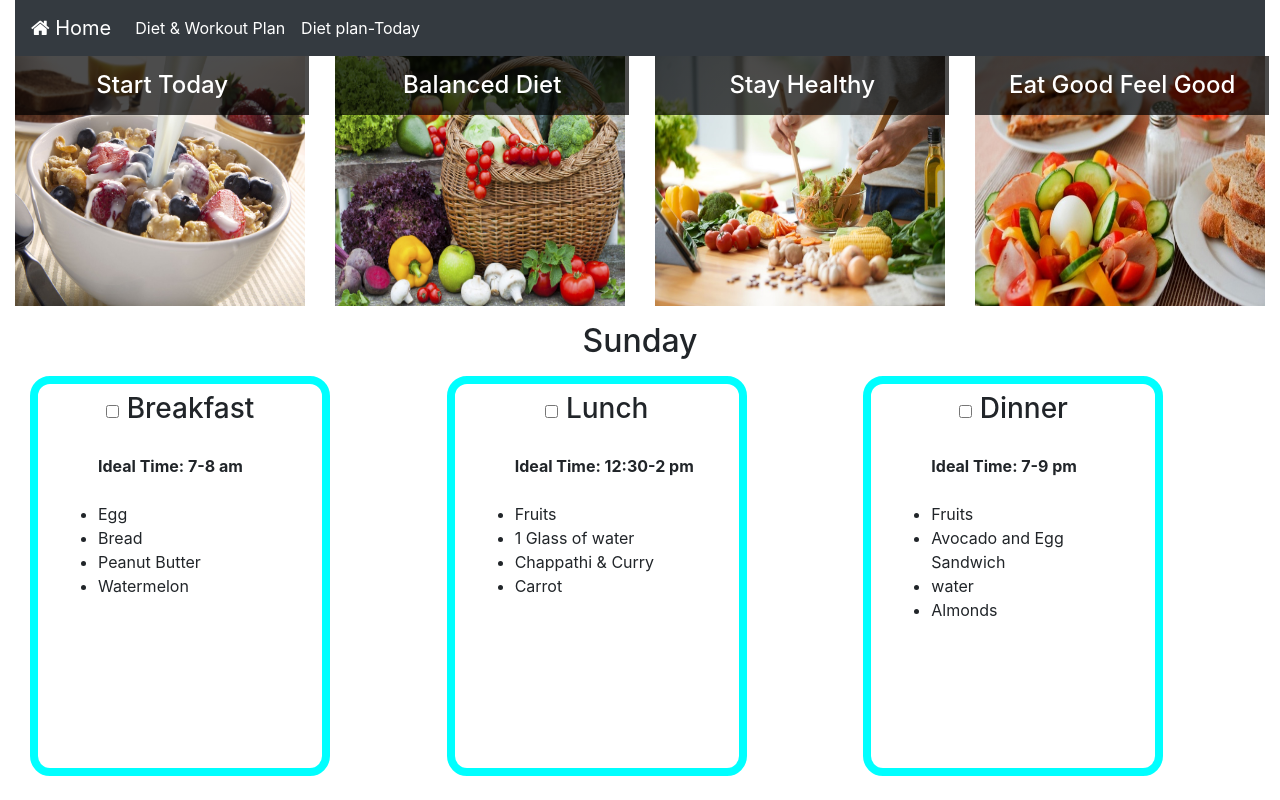
After one commit to liniaugustine/daytonight, a Django app: page /todoapp/sunday in a window 1280 px wide. The commit adds this page. Run offline with Django 3.2, Linux system fonts and the light colour scheme.

Commit message:
made changes

```diff
--- a/todoapp/templates/craccount.html
+++ b/todoapp/templates/craccount.html
@@ -17,7 +17,7 @@
             background: rgba(0,0,0,0.5);
             color: #f1f1f1;
             width: 100%;
-            height: 350px;
+            height: 400px;
         }
         .error{
             color: red;
@@ -41,9 +41,11 @@
                     <input type="password" class="form-control" placeholder="Confirm Password" name="cpswrd" id="cpswrd" style="border-radius: 10px">
                 </div><br>
 
-                <button type="submit" class="btn btn-primary" onclick="myform()">Create Account</button>
+                <button type="submit" class="btn btn-primary">Create Account</button>
+
                 {{msg}}
             </form>
+            <a href="logintodo"><button class="btn btn-success mt-2">Login</button></a>
         </div>
     </div>
     <script>
--- a/todoapp/templates/firstpg.html
+++ b/todoapp/templates/firstpg.html
@@ -41,7 +41,7 @@
 </head>
 <body>
     <nav class="navbar navbar-expand-lg navbar-dark bg-dark">
-        <a class="navbar-brand" href="#">ToDo List</a>
+        <a class="navbar-brand" href="#">Day To Night</a>
         <button class="navbar-toggler" type="button" data-toggle="collapse" data-target="#navbarSupportedContent" aria-controls="navbarSupportedContent" aria-expanded="false" aria-label="Toggle navigation">
           <span class="navbar-toggler-icon"></span>
         </button>
@@ -69,7 +69,7 @@
     <div class="container-fluid">
         <img src="{% static 'images/firstpg.jpg' %}" alt="" width="100%" height="500px">
         <div class="content">
-              <h3 class="font-weight-bold">ToDo List</h3>
+              <h3 class="font-weight-bold">Day To Night</h3>
               <h2 class="p-5 text-center">Don't Wish For It, Work For It</h2>
               <center><a href="logintodo"><button class="btn box text-center text-white p-1">Get Started</button></a></center>
         </div>
--- a/todoapp/templates/master.html
+++ b/todoapp/templates/master.html
@@ -18,7 +18,7 @@
             </button>
             <ul class="navbar-nav">
                   <li class="nav-item navbar-brand">
-                    <a class="nav-link text-light" href="#">ToDo List</a>
+                    <a class="nav-link text-light" href="#">Day To Night</a>
                   </li>
                   <div class="collapse navbar-collapse" id="collapseNav">
                     <li class="nav-item">
--- a/todoapp/templates/plan2.html
+++ b/todoapp/templates/plan2.html
@@ -183,7 +183,7 @@
             <a href="day3"><button class="btn p-3 btnstyle"><h4 class="text-white">Thursday</h4></button></a>
             <a href="day2"><button class="btn p-3 btnstyle"><h4 class="text-white">Friday</h4></button></a>
             <a href="day3"><button class="btn p-3 btnstyle"><h4 class="text-white">Saturday</h4></button></a>
-            <button class="btn p-3 btnstyle"><h4 class="text-white">Sunday</h4></button>
+            <a href="sunday"><button class="btn p-3 btnstyle"><h4 class="text-white">Sunday</h4></button></a>
         </div>
     </div>
 
--- /dev/null
+++ b/todoapp/templates/sunday.html
@@ -0,0 +1,90 @@
+{% extends 'masterdiet.html' %}
+{% load static %} {% block dietcontent %}
+<!DOCTYPE html>
+<html lang="en">
+<head>
+    <meta charset="UTF-8">
+    <meta name="viewport" content="width=device-width, initial-scale=1.0">
+    <meta http-equiv="X-UA-Compatible" content="ie=edge">
+    <title>Document</title>
+    <link rel="stylesheet" href="https://cdn.jsdelivr.net/npm/bootstrap@4.6.0/dist/css/bootstrap.min.css" integrity="sha384-B0vP5xmATw1+K9KRQjQERJvTumQW0nPEzvF6L/Z6nronJ3oUOFUFpCjEUQouq2+l" crossorigin="anonymous">
+    <script src="https://ajax.googleapis.com/ajax/libs/jquery/3.6.0/jquery.min.js"></script>
+    <style>
+         .mycls{
+             text-shadow: 2px 2px skyblue;
+         }
+    </style>
+</head>
+<body>
+    <div class="container-fluid">
+        <h2 class="text-center m-3">Sunday</h2>
+        <div class="row">
+            <div class="col-lg-4">
+                <h5 class="ml-5 mycls text-info" id="mngmsg" style="display: none">Awesome!😊</h5>
+                <div class="card" style="height: 400px; width: 300px; border: 8px solid aqua;border-radius: 20px">
+                    <h3 class="text-center m-2 card-title">
+                        <input type="checkbox" class="mr-2" id="chkbr">Breakfast</h3>
+                    <div class="card-body">
+                        <ul>
+                            <li class="font-weight-bold list-unstyled">Ideal Time: 7-8 am</li><br>
+                            <li>Egg</li>
+                            <li>Bread </li>
+                            <li>Peanut Butter</li>
+                            <li>Watermelon</li>
+                           <br><br>
+                        </ul>
+                    </div>
+                </div>
+            </div>
+            <div class="col-lg-4">
+                    <h5 class="ml-5 mycls text-info" id="lnchmsg" style="display: none">You Rock! Stay healthy😍</h5>
+                <div class="card" style="height: 400px; width: 300px; border: 8px solid aqua;border-radius: 20px">
+                    <h3 class="text-center m-2 card-title">
+                            <input type="checkbox" class="mr-2" id="chkln">Lunch</h3>
+                    <div class="card-body">
+                        <ul>
+                            <li class="font-weight-bold list-unstyled">Ideal Time: 12:30-2 pm</li><br>
+                            <li>Fruits</li>
+                            <li>1 Glass of water</li>
+                            <li>Chappathi & Curry</li>
+                            <li>Carrot</li>
+                            <br><br>
+                        </ul>
+                    </div>
+                </div>
+            </div>
+            <div class="col-lg-4">
+                    <h5 class="ml-5 mycls text-info" id="dnrmsg" style="display: none">You made it!😎</h5>
+                <div class="card" style="height: 400px; width: 300px; border: 8px solid aqua;border-radius: 20px">
+                    <h3 class="text-center m-2 card-title">
+                            <input type="checkbox" class="mr-2" id="chkdnr">Dinner</h3>
+                    <div class="card-body">
+                        <ul>
+                                <li class="font-weight-bold list-unstyled">Ideal Time: 7-9 pm</li><br>
+                            <li>Fruits</li>
+                            <li>Avocado and Egg Sandwich</li>
+                            <li>water</li>
+                            <li>Almonds</li>
+                            <br><br>
+                        </ul>
+                    </div>
+                </div>
+            </div>
+        </div>
+    </div>
+    <script>
+        $(document).ready(function(){
+            $('#chkbr').click(function(){
+                $('#mngmsg').toggle();
+            });
+            $('#chkln').click(function(){
+                $('#lnchmsg').toggle();
+            });
+            $('#chkdnr').click(function(){
+                $('#dnrmsg').toggle();
+            });
+        });
+    </script>
+    {% endblock %}
+</body>
+</html>
--- a/todoapp/urls.py
+++ b/todoapp/urls.py
@@ -24,6 +24,7 @@
     path('plan2', views.plan2, name='plan2'),
     path('snacks', views.snacks, name='snacks'),
     path('water', views.water, name='water'),
+    path('sunday', views.sunday, name='sunday'),
     path('day2',views.day2, name='day2'),
     path('day3',views.day3, name='day3'),
     path('updatetask/<int:itmid>', views.updatetask, name='updatetask'),
--- a/todoapp/views.py
+++ b/todoapp/views.py
@@ -110,6 +110,8 @@
 
 def lists(request):
     logid=request.session['id']
+    tasks=Task.objects.filter(Q(loginid=logid), status='inactive')
+    tasks2=Task.objects.filter(Q(loginid=logid), status='active')
     if request.method=='POST':
         srch=request.POST['search']
         srchitm=Task.objects.filter(Q(newtask__icontains=srch)|Q(date__icontains=srch)|Q(time__icontains=srch), loginid=logid)
@@ -176,6 +178,8 @@
     return render(request, 'snacks.html')
 def water(request):
     return render(request, 'water.html')
+def sunday(request):
+    return render(request, 'sunday.html')
 def day2(request):
     return render(request, 'day2.html')
 def day3(request):
```
Also changed, not shown: todoapp/templates/lists.html (+5 -2 lines), todoapp/templates/profile.html (+25 -14 lines).
